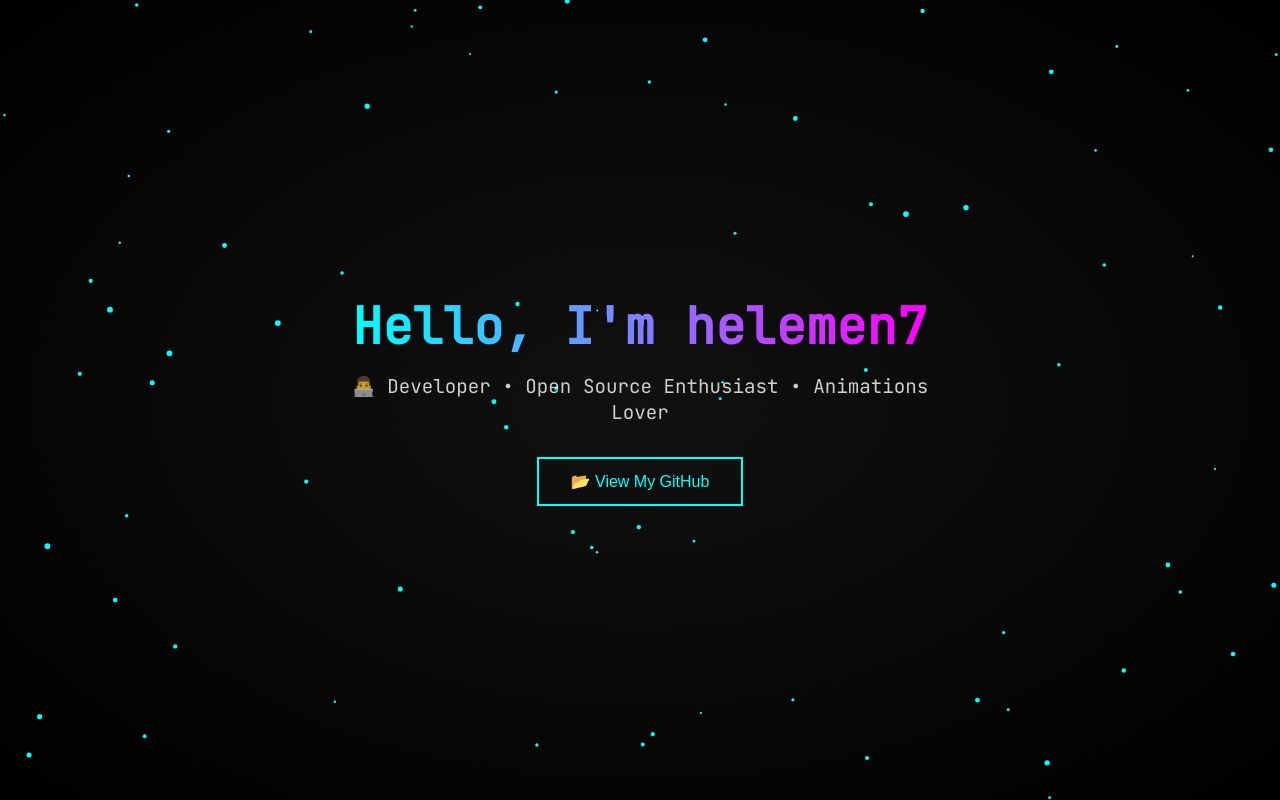
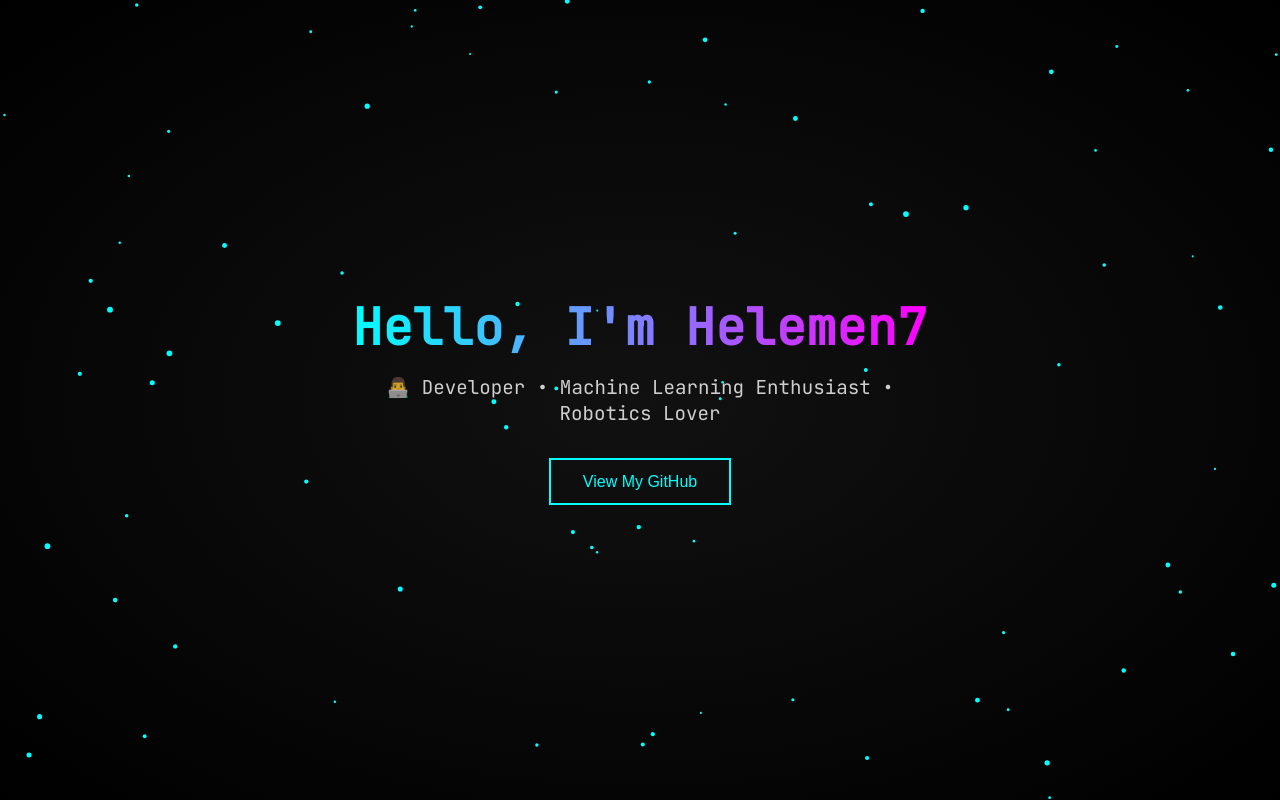
Before and after one commit to Helemen7/helemen7.github.io, a plain HTML site: page index.html in a window 1280 px wide. Drawn offline with nearby package versions, Linux system fonts and the light colour scheme.

Commit message:
Update index.html

```diff
--- a/index.html
+++ b/index.html
@@ -66,9 +66,9 @@
 </head>
 <body>
   <canvas id="bg"></canvas>
-  <h1>Hello, I'm helemen7</h1>
-  <p>👨‍💻 Developer • Open Source Enthusiast • Animations Lover</p>
-  <button class="btn" onclick="location.href='https://github.com/helemen7'">📂 View My GitHub</button>
+  <h1>Hello, I'm Helemen7</h1>
+  <p>👨‍💻 Developer • Machine Learning Enthusiast • Robotics Lover</p>
+  <button class="btn" onclick="location.href='https://github.com/helemen7'">View My GitHub</button>
 
   <script src="https://cdn.jsdelivr.net/npm/motion@10.16.4/dist/motion.min.js"></script>
   <script>
```
